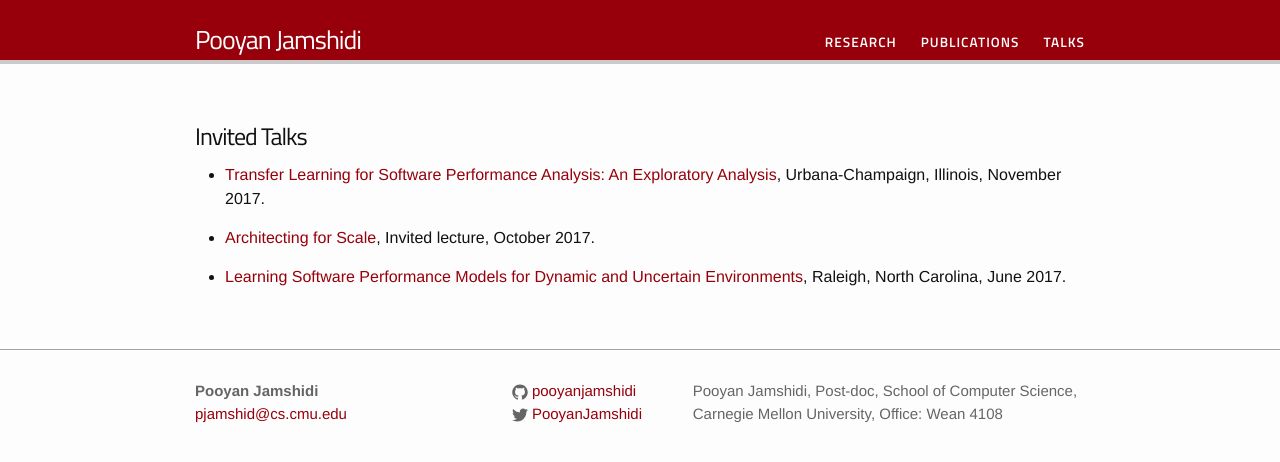
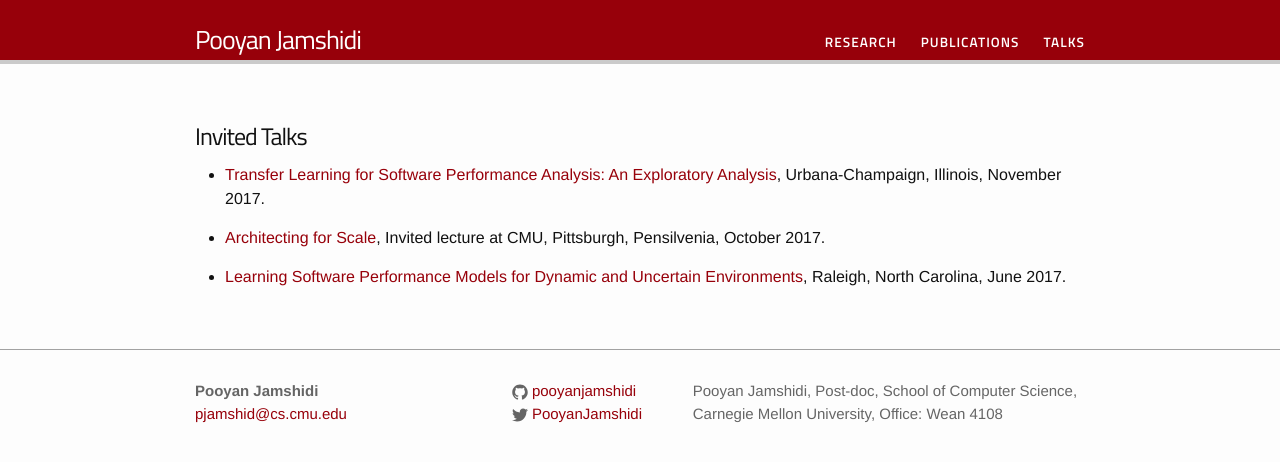
Before and after one commit to pooyanjamshidi/pooyanjamshidi.github.io, a Jekyll site: the page built from pages/talks.md, in a window 1280 px wide. Shown: the top 462 px of the page. Built offline with Jekyll 4.4.1, drawn with Linux system fonts in a browser that asks for light colours.

Commit message:
editted talks

```diff
--- a/pages/talks.md
+++ b/pages/talks.md
@@ -8,6 +8,6 @@ permalink: /talks/
 
 * [Transfer Learning for Software Performance Analysis: An Exploratory Analysis](https://www.slideshare.net/pooyanjamshidi/transfer-learning-for-software-performance-analysis-an-exploratory-analysis), Urbana-Champaign, Illinois, November 2017.
 
-* [Architecting for Scale](https://www.slideshare.net/pooyanjamshidi/architecting-for-scale-80515767), Invited lecture, October 2017.
+* [Architecting for Scale](https://www.slideshare.net/pooyanjamshidi/architecting-for-scale-80515767), Invited lecture at CMU, Pittsburgh, Pensilvenia, October 2017.
 
 * [Learning Software Performance Models for Dynamic and Uncertain Environments](https://www.slideshare.net/pooyanjamshidi/learning-software-performance-models-for-dynamic-and-uncertain-environments-76616004), Raleigh, North Carolina, June 2017.
```
